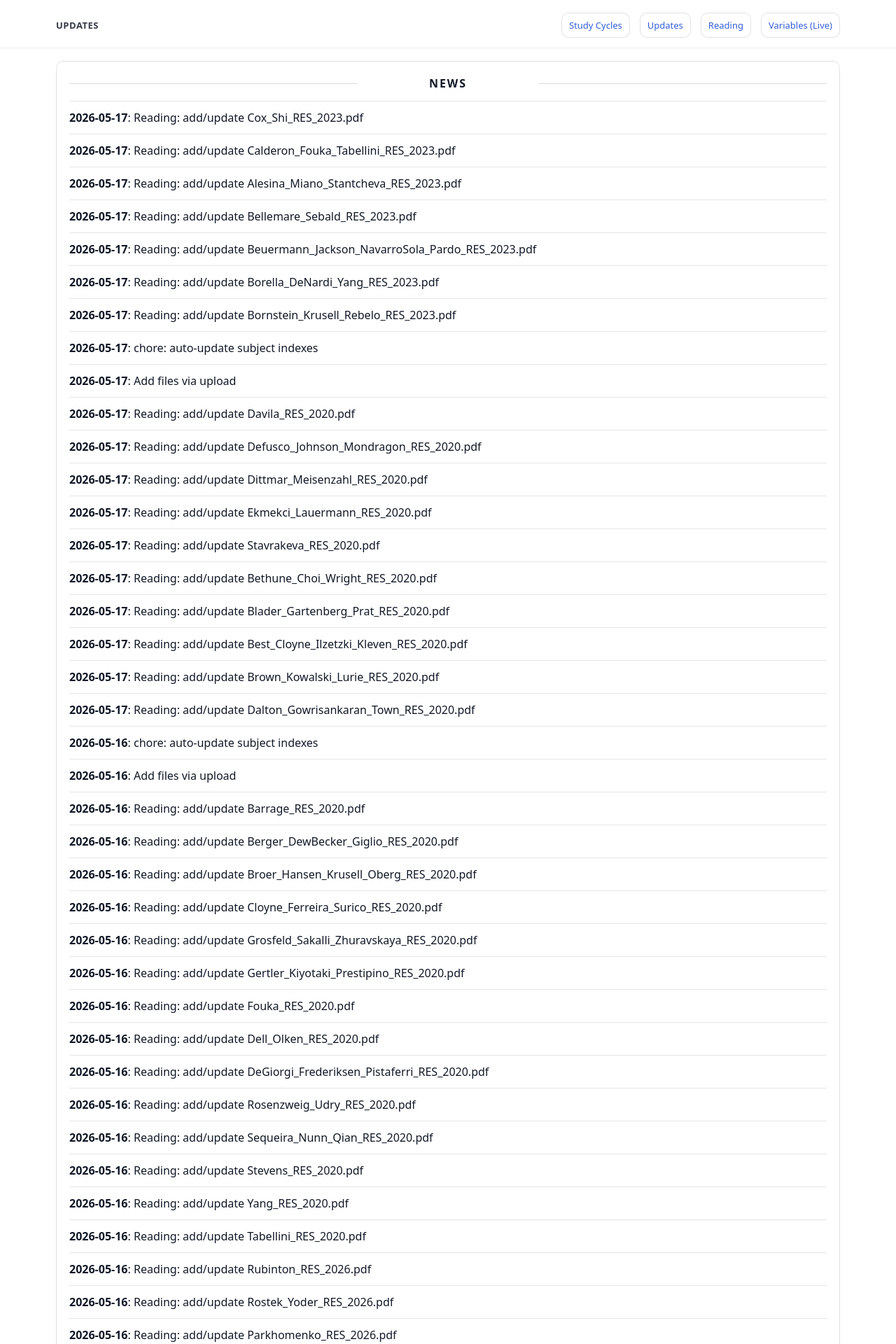
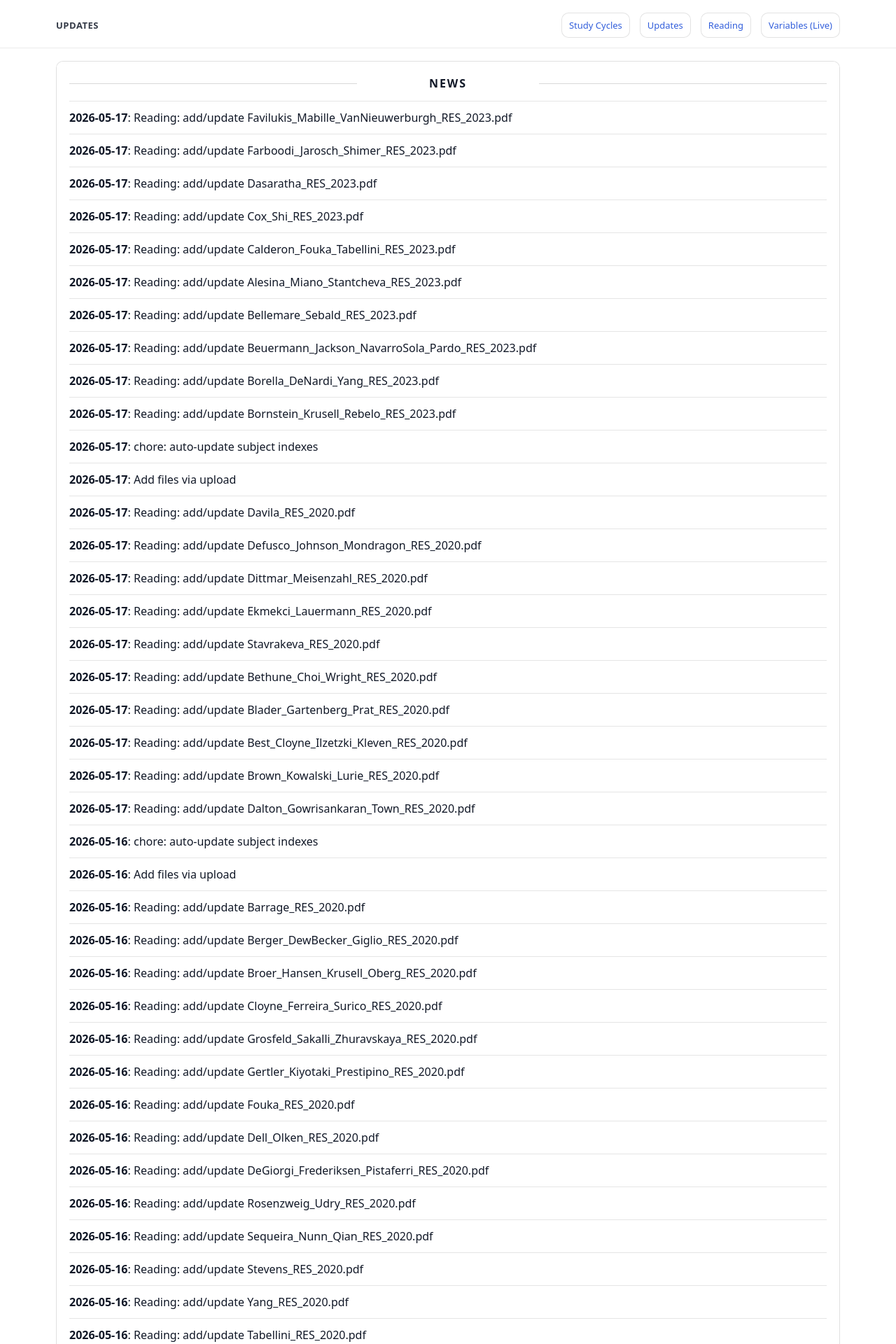
Before and after one commit to yaxinzn/study-archive, a Jekyll site: the page built from updates/index.md, in a window 1280 px wide. Shown: the top 1920 px of the page at 70% size. Built offline with Jekyll 4.4.1, drawn with Linux system fonts in a browser that asks for light colours; some of the changed text lies outside the part shown.

Commit message:
chore: update NEWS feed

```diff
--- a/_data/news.yml
+++ b/_data/news.yml
@@ -1,4 +1,13 @@
 # Auto-generated update history (sorted newest -> oldest). Do not edit manually.
+- ts: "1779009750"
+  date: "2026-05-17"
+  title: "Reading: add/update Favilukis_Mabille_VanNieuwerburgh_RES_2023.pdf"
+- ts: "1779009483"
+  date: "2026-05-17"
+  title: "Reading: add/update Farboodi_Jarosch_Shimer_RES_2023.pdf"
+- ts: "1779009417"
+  date: "2026-05-17"
+  title: "Reading: add/update Dasaratha_RES_2023.pdf"
 - ts: "1779009323"
   date: "2026-05-17"
   title: "Reading: add/update Cox_Shi_RES_2023.pdf"
```
